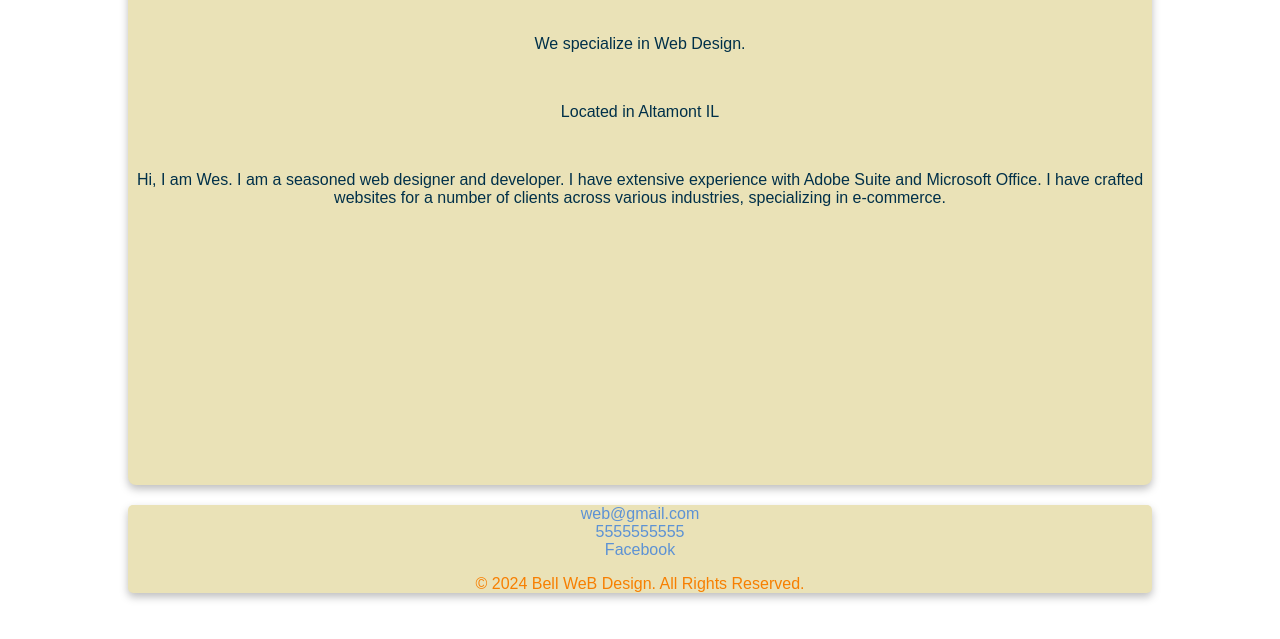
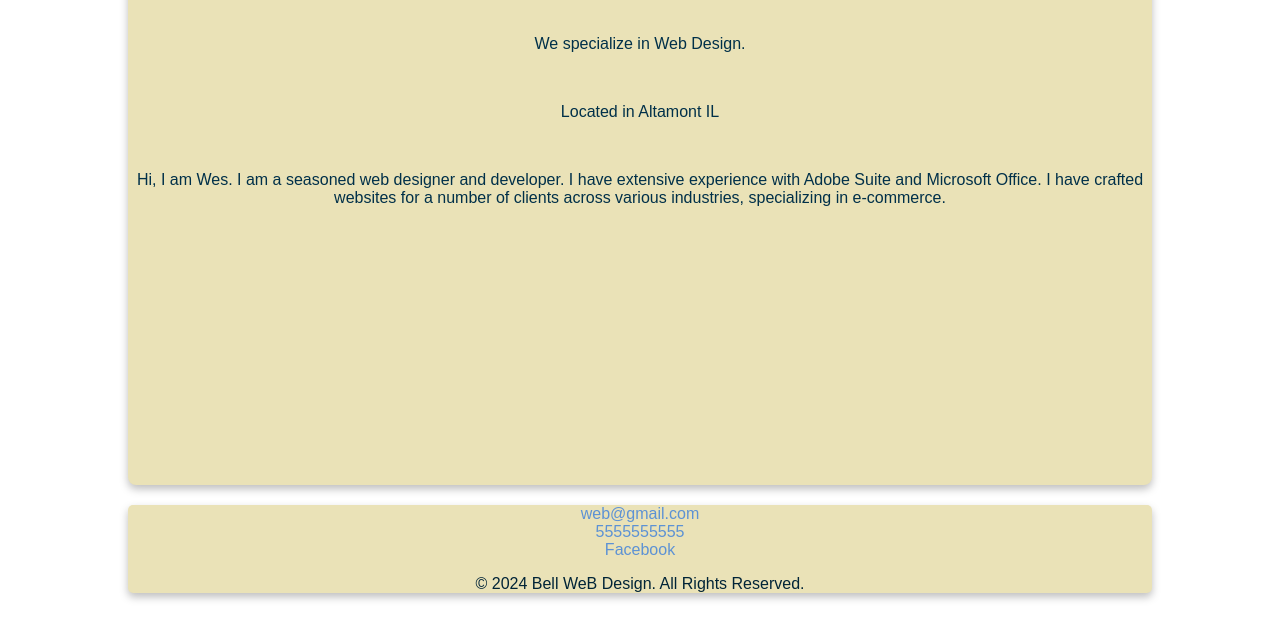
Before and after one commit to W-Bell/portfolio, a plain HTML site: page test.html in a window 1280 px wide. Shown: the part 179-818 px from the top of the page. Drawn offline with Linux system fonts and the light colour scheme.

Commit message:
Update test.html

```diff
--- a/test.html
+++ b/test.html
@@ -29,6 +29,7 @@
 
         footer {
             background-color: #eae2b7;
+            color: #002437;
             border-radius: 5px;
             text-align: center;
             margin-top: 20px;
```
